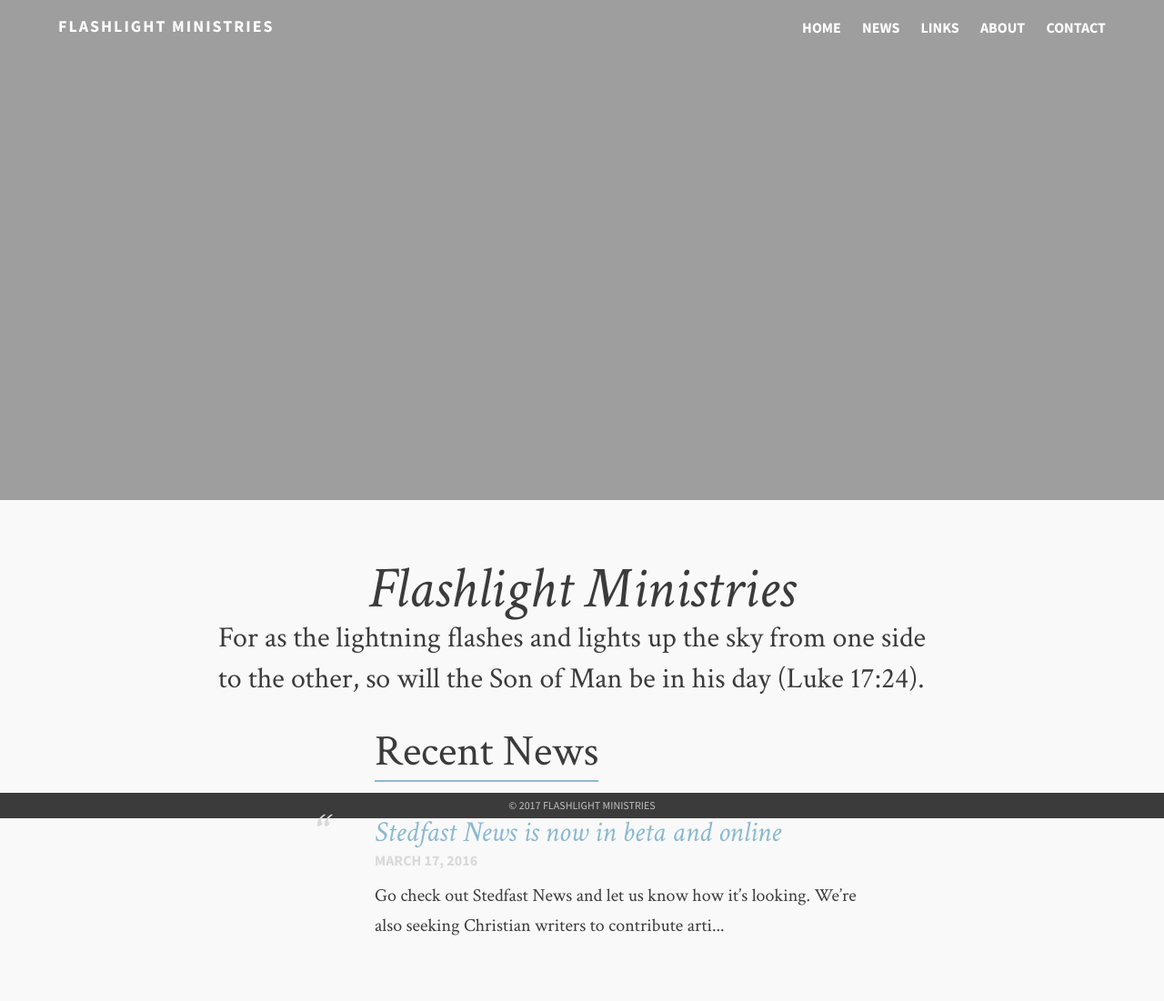
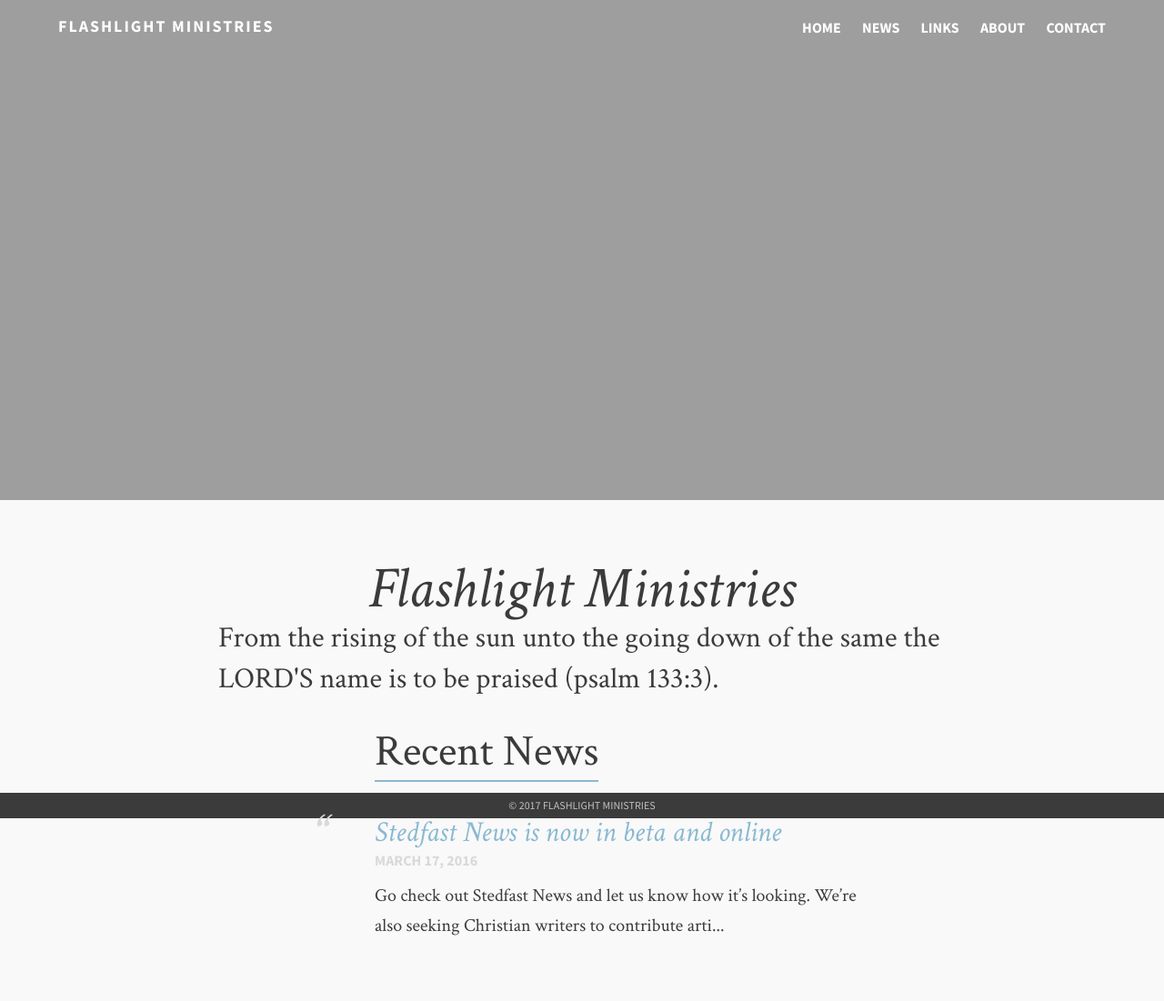
Before and after one commit to flashlightministries/unionbiblefellowship, a Jekyll site: the page built from index.md, in a window 1280 px wide. Shown: the whole page at 91% size. Built offline with Jekyll 4.4.1, drawn with Linux system fonts in a browser that asks for light colours.

Commit message:
Create _config.yml

```diff
--- a/_config.yml
+++ b/_config.yml
@@ -1,5 +1,5 @@
 title:            Flashlight Ministries
-tagline:          For as the lightning flashes and lights up the sky from one side to the other, so will the Son of Man be in his day (Luke 17:24).
+tagline:          From the rising of the sun unto the going down of the same the LORD'S name is to be praised (psalm 133:3).
 canonical:        http://flmin.org
 
 # Owner/author information
```
